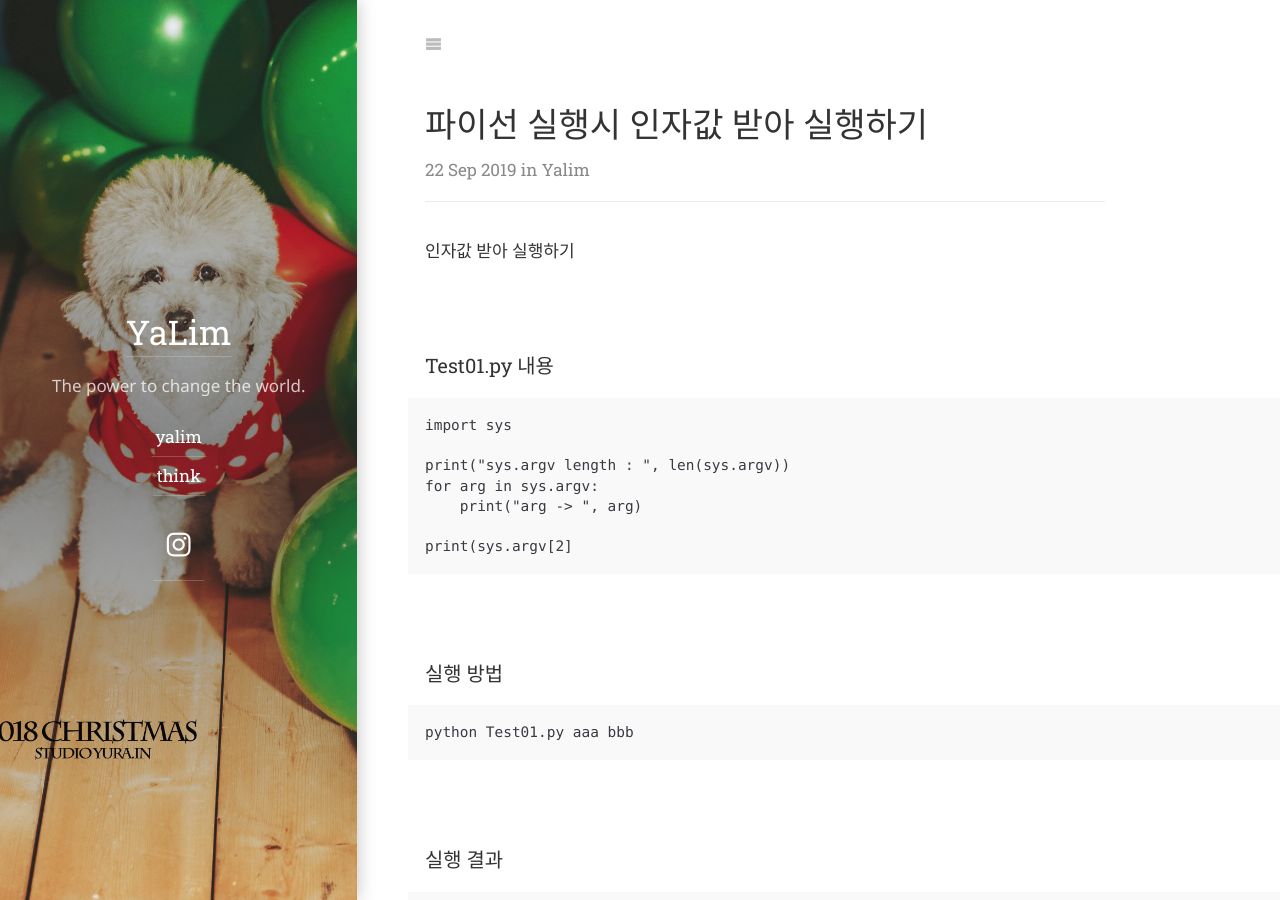
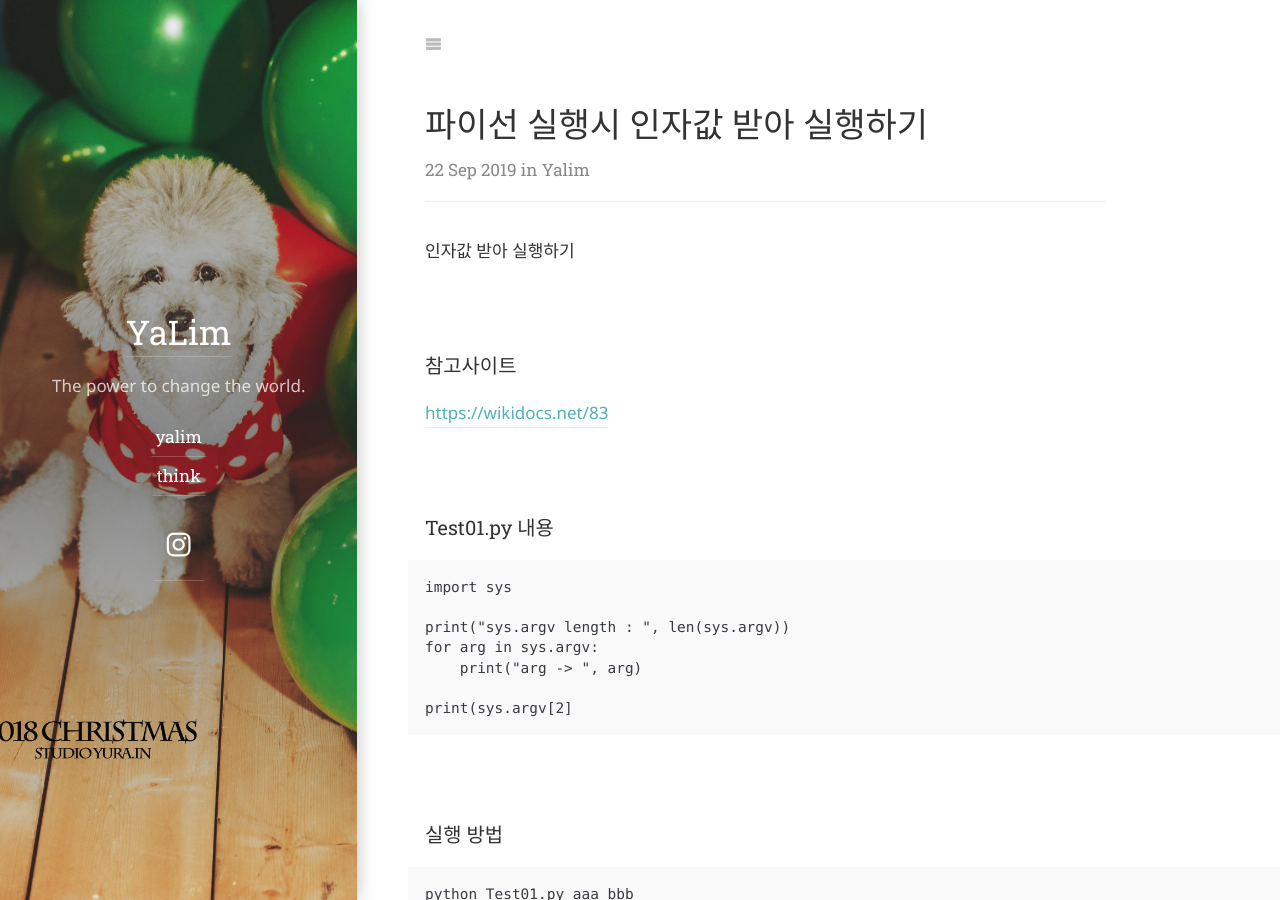
Before and after one commit to choikyusun/choikyusun.github.io, a Jekyll site: the page built from yalim/_posts/2019-09-22-파이선-인자값-받아-사용하기.md, in a window 1280 px wide and 900 px high. Built offline with Jekyll 4.4.1, drawn with Linux system fonts in a browser that asks for light colours; some web fonts are replaced.

Commit message:
파이선 인자값 받아 사용하기

```diff
--- a/yalim/_posts/2019-09-22-파이선-인자값-받아-사용하기.md
+++ b/yalim/_posts/2019-09-22-파이선-인자값-받아-사용하기.md
@@ -5,6 +5,9 @@ description: >
 ---
 
 인자값 받아 실행하기
+
+### 참고사이트
+[https://wikidocs.net/83](https://wikidocs.net/83)
 
 ### Test01.py 내용
 ~~~
```
